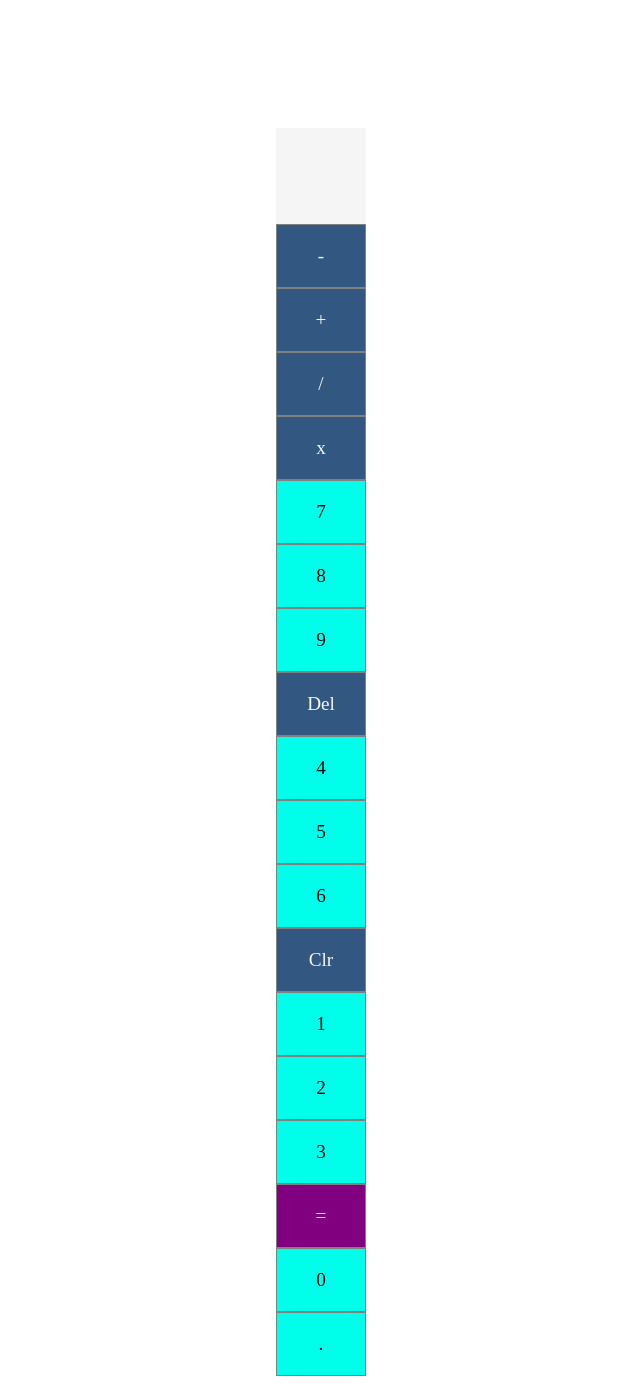
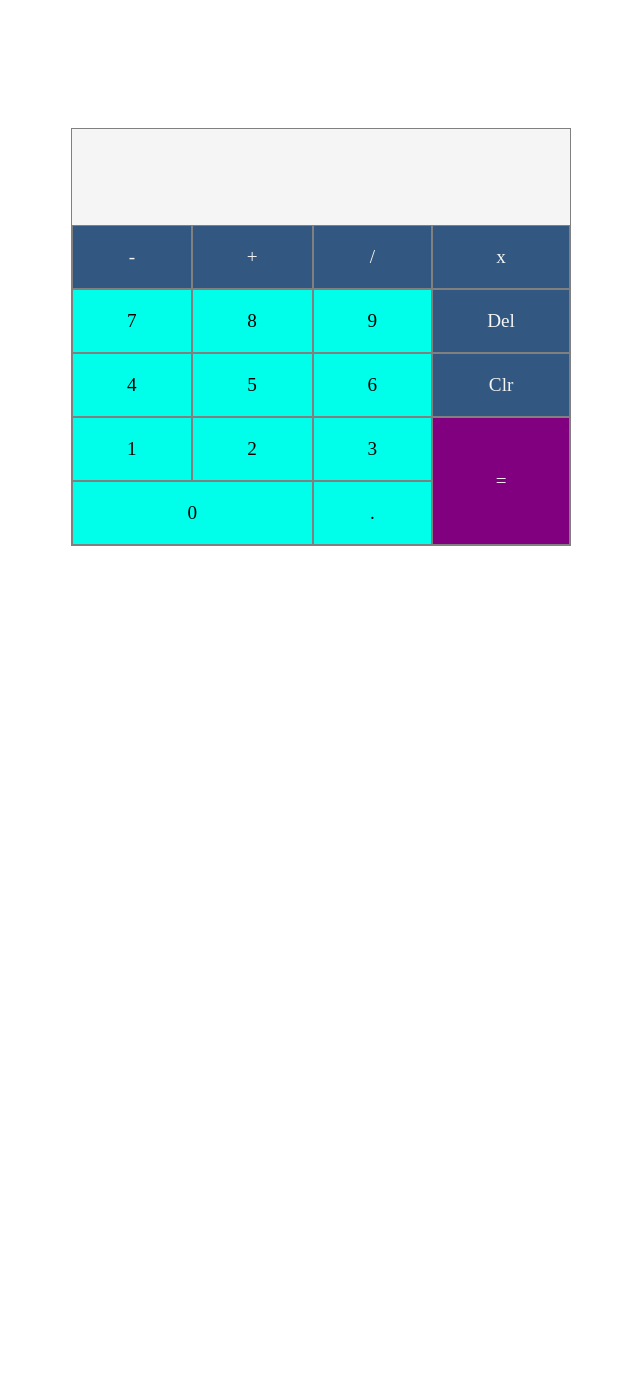
Before and after one commit to Gnandeep0Akhil/Basic-Calculator, a PHP site: page /calc.html in a window 1280 px wide. Shown: the whole page, without its empty margins (319-959 px from the left). After the commit the page ends 546 px from the top, so only its background shows below. Run offline with PHP 8.4, Linux system fonts and the light colour scheme.

Commit message:
Update calc.css

```diff
--- a/calc.css
+++ b/calc.css
@@ -9,7 +9,7 @@ body {
     align-items: center;
 }
 
-.calc-container {
+.container {
     display: grid;
     border: 1px solid grey;
     grid-template-rows: repeat(7, auto);
@@ -30,7 +30,7 @@ body {
     background-color: whitesmoke;
 }
 
-#buttons-container {
+#buttons {
     display: grid;
     grid-template-columns: repeat(4, auto);
     text-align: center;
```
